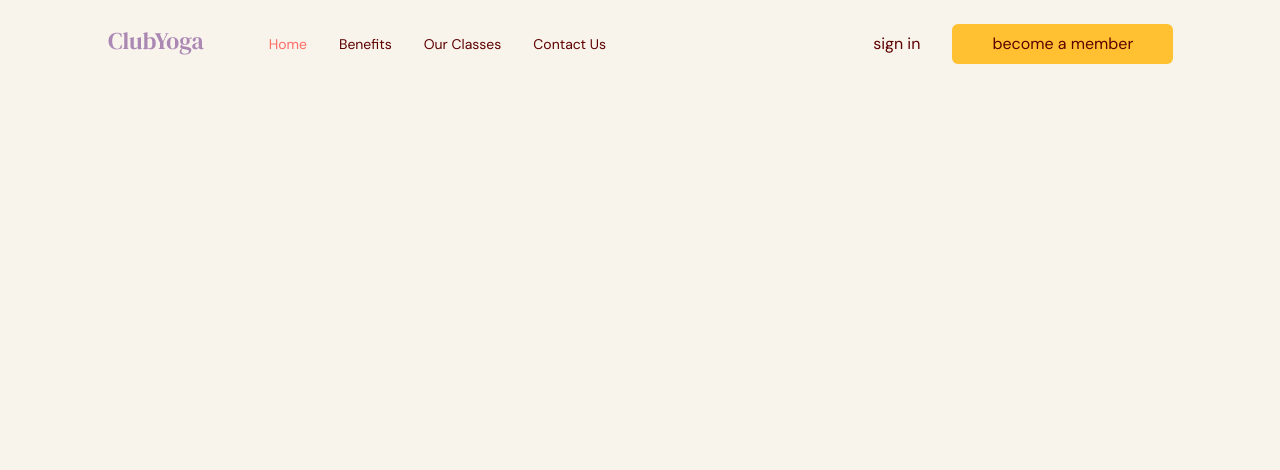
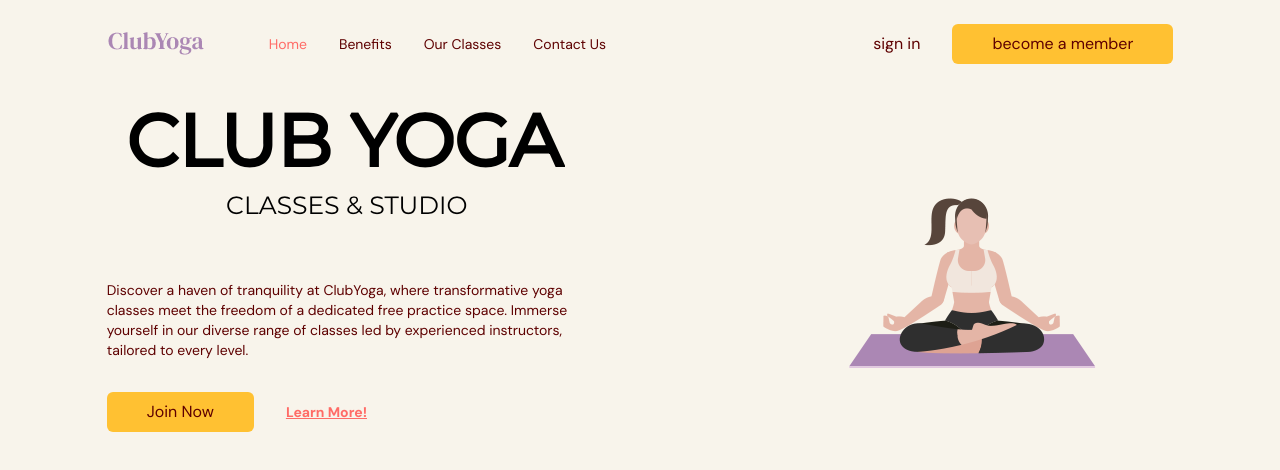
Before and after one commit to birdpersonn/pilates-site, a React (Vite) app: page / in a window 1280 px wide. Shown: the top 470 px of the page. Built offline with nearby package versions, Linux system fonts and the light colour scheme.

Commit message:
add home section

```diff
--- a/src/App.tsx
+++ b/src/App.tsx
@@ -1,4 +1,5 @@
 import NavBar from "@/scenes/navbar";
+import Home from "@/scenes/home";
 import { useEffect, useState } from "react";
 import { SelectedPage } from "@/shared/types";
 
@@ -28,6 +29,7 @@ function App() {
         selectedPage={selectedPage}
         setSelectedPage={setSelectedPage}
       />
+      <Home setSelectedPage={setSelectedPage} />
     </div>
   )
 }
--- /dev/null
+++ b/src/scenes/home/index.tsx
@@ -0,0 +1,52 @@
+import ActionButton from '@/shared/ActionButton';
+import { SelectedPage } from '@/shared/types'
+import HomePageText from '@/assets/HomePageText.png'
+import HomePageGraphic from '@/assets/HomePageGraphic.png'
+import AnchorLink from 'react-anchor-link-smooth-scroll';
+
+type Props = {
+    setSelectedPage: (value: SelectedPage) => void;
+}
+
+const Home = ({ setSelectedPage }: Props) => {
+    return <section
+        id="home"
+        className="gap-16 bg-gray-20 py-10 md:full-height md:pb-0"
+    >
+        <div className='flex flex-col md:flex-row mx-auto w-5/6 items-center justify-center'>
+            {/* MAIN HEADER */}
+            <div className='z-10 mt-32 md:basis-full sm:items-center'>
+                {/* HEADINGS */}
+                <div className='md:-mt-20'>
+                    <img src={HomePageText} alt="home-page-text" />
+                    <p className='mt-8 text-sm'>
+                        Discover a haven of tranquility at ClubYoga, where transformative yoga classes meet the freedom of a dedicated free practice space. Immerse yourself in our diverse range of classes led by experienced instructors, tailored to every level.
+                    </p>
+                </div>
+
+                {/* ACTIONS */}
+                <div className='mt-8 flex items-center gap-8'>
+                    <ActionButton setSelectedPage={setSelectedPage}>
+                        Join Now
+                    </ActionButton>
+                    <AnchorLink
+                        className='text-sm font-bold text-primary-500 underline hover:text-secondary-500'
+                        onClick={() => setSelectedPage(SelectedPage.ContactUs)}
+                        href={`#${SelectedPage.ContactUs}`}
+                    >
+                        <p>Learn More!</p>
+                    </AnchorLink>
+                </div>
+            </div>
+
+            {/* IMAGE */}
+            <div className='flex basis-4/5 justify-center z-10
+                md:ml-40 md:mt-16 md:justify-items-end pt-6'
+            >
+                <img src={HomePageGraphic} alt="home-page-graphic" />
+            </div>
+        </div>
+    </section >
+}
+
+export default Home
--- a/src/shared/ActionButton.tsx
+++ b/src/shared/ActionButton.tsx
@@ -12,7 +12,7 @@ const ActionButton = ({ children, setSelectedPage }: Props) => {
         <AnchorLink
             className="rounded-md bg-secondary-500 px-10 py-2 hover:bg-primary-500 hover:text-white"
             onClick={() => setSelectedPage(SelectedPage.ContactUs)}
-            href="#contactus"
+            href={`#${SelectedPage.ContactUs}`}
         >
             {children}
         </AnchorLink>
--- a/tailwind.config.js
+++ b/tailwind.config.js
@@ -27,7 +27,6 @@ export default {
         montserrat: ["Montserrat", "sans-serif"],
       },
       content: {
-        //evolvetext: "url('./assets/EvolveText.png')",
         abstractwaves: "url('./assets/AbstractWaves.png')",
         sparkles: "url('./assets/Sparkles.png')",
         circles: "url('./assets/Circles.png')",
```
Also changed, not shown: src/assets/HomePageText.png (added).
